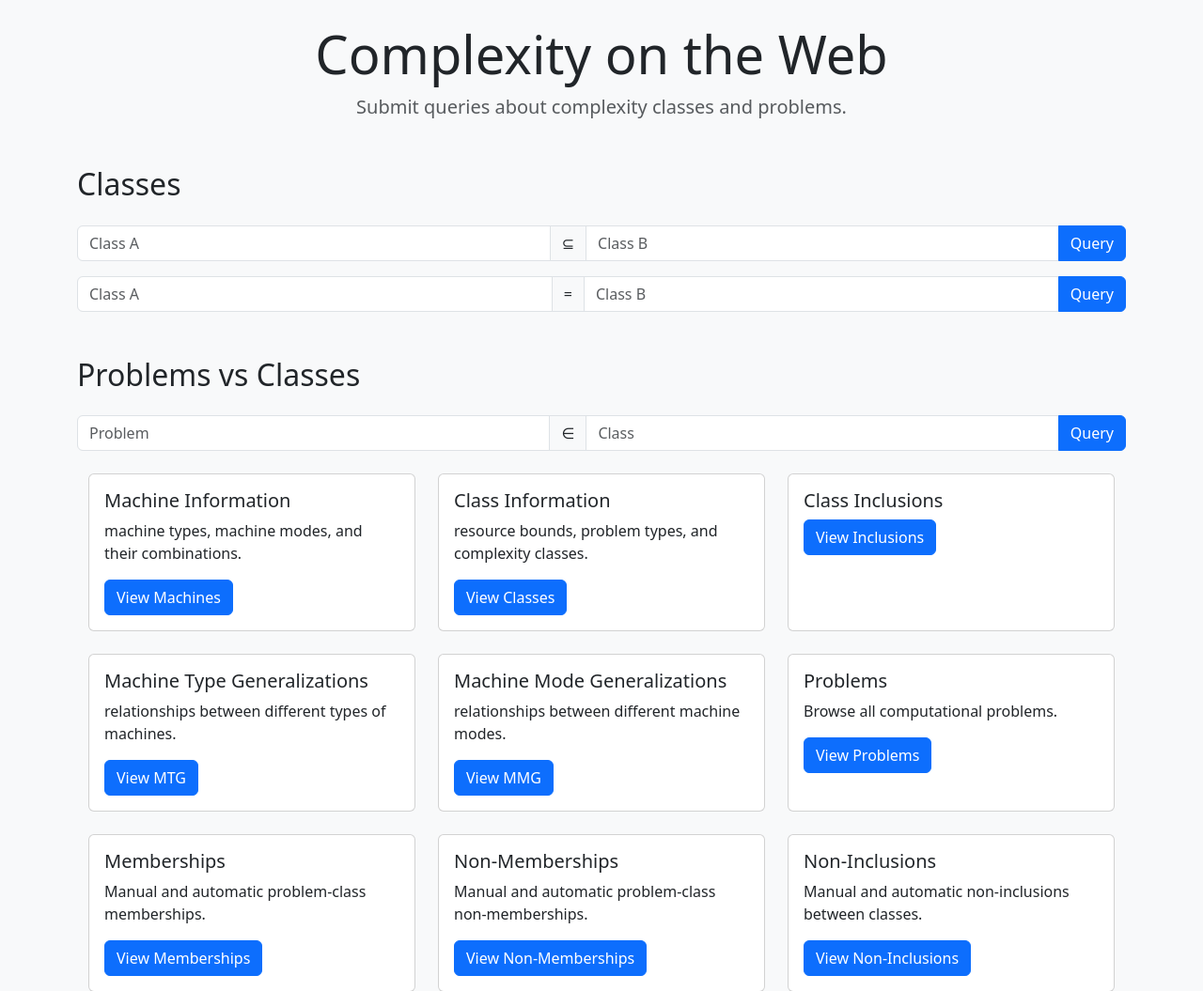
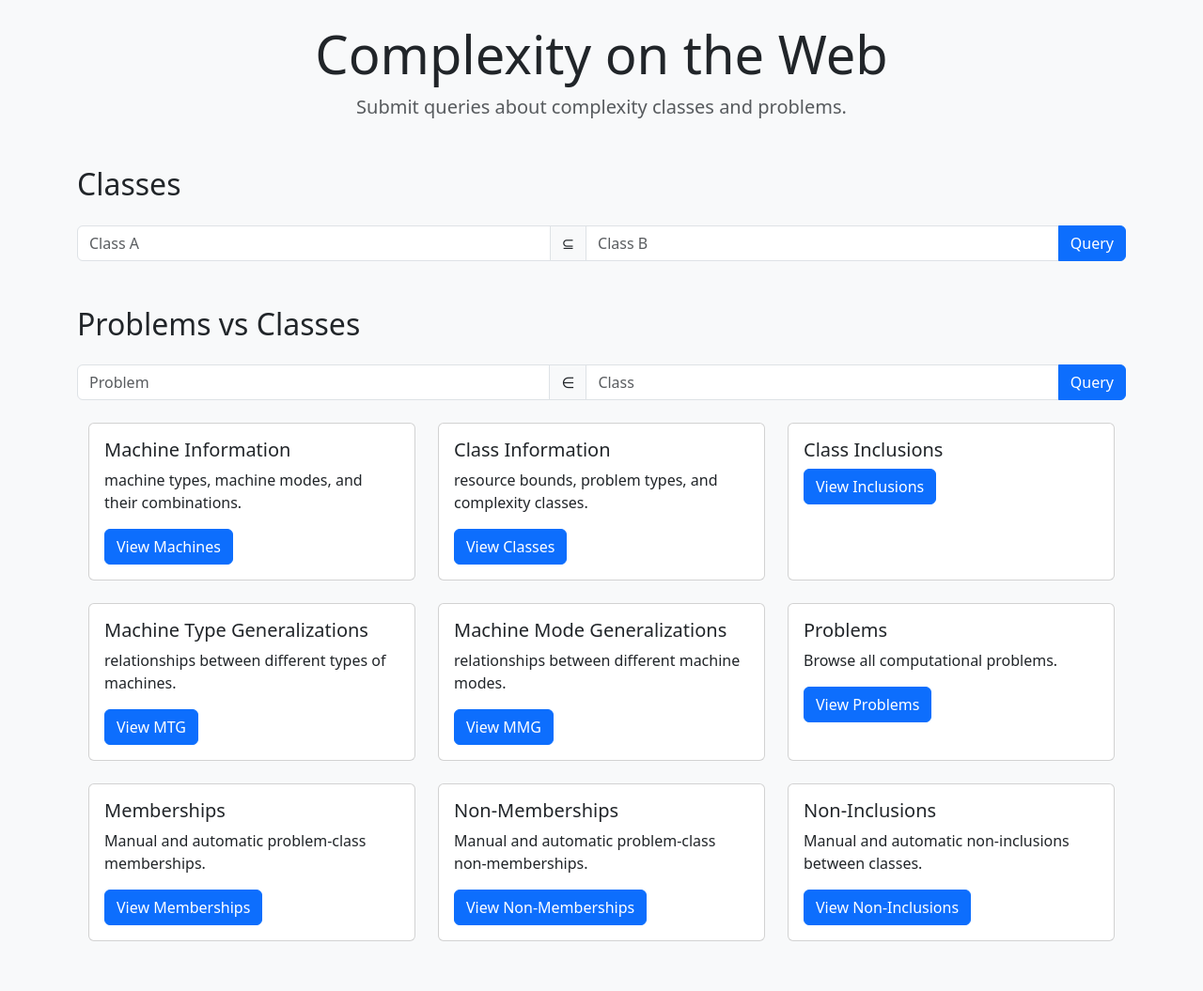
Before and after one commit to turquoise5/ComWeb, a Django app: page / in a window 1280 px wide. Shown: the top 1055 px of the page at 94% size. After the commit the page ends 1002 px from the top, so only its background shows below. Run offline with Django 5.2, Linux system fonts and the light colour scheme.

Commit message:
removed query for equality for now

```diff
--- a/comweb/templates/comweb/home.html
+++ b/comweb/templates/comweb/home.html
@@ -28,14 +28,14 @@
           <button class="btn btn-primary">Query</button>
         </div>
       </li>
-      <li class="mb-3">
+      <!-- <li class="mb-3">
         <div class="input-group">
           <input type="text" class="form-control" placeholder="Class A">
           <span class="input-group-text">=</span>
           <input type="text" class="form-control" placeholder="Class B">
           <button class="btn btn-primary">Query</button>
         </div>
-      </li>
+      </li> -->
     </ul>
 
     <h2 class="mt-5 mb-4">Problems vs Classes</h2>
```
